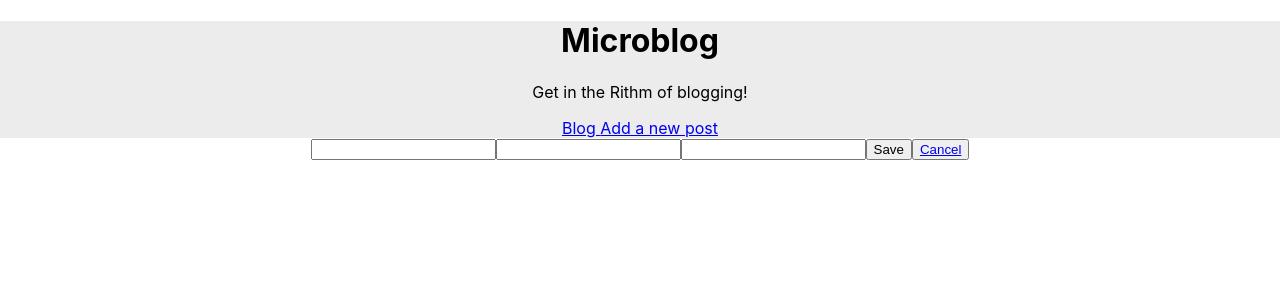
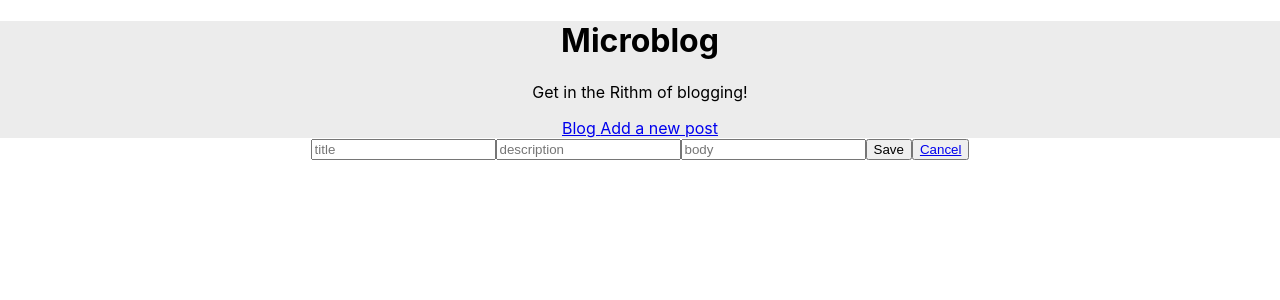
Before and after one commit to DruSerkes/microblog, a React (Create React App) app: page /add in a window 1280 px wide. Shown: the top 300 px of the page. Built offline with nearby package versions, Linux system fonts and the light colour scheme.

Commit message:
add Formik input Todo

```diff
--- a/src/BlogForm.js
+++ b/src/BlogForm.js
@@ -24,9 +24,11 @@ const BlogForm = ({ title = '', description = '', body = '', id, saveBlog }) =>
 	return (
 		<Formik initialValues={INITIAL_VALS} validationSchema={validationSchema} onSubmit={handleSubmit}>
 			<Form>
-				<FormikInput name="title" type="text" />
-				<FormikInput name="description" type="text" />
-				<FormikInput name="body" type="textarea" />
+				<FormikInput name="title" type="text" placeholder="title" />
+				<FormikInput name="description" type="text" placeholder="description" />
+				{/* TODO turn this into a text area */}
+				<FormikInput name="body" type="textpoajsajgpjuop
+                field" placeholder="body" />
 				<button type="submit" className="Save-Button">
 					Save
 				</button>
```
